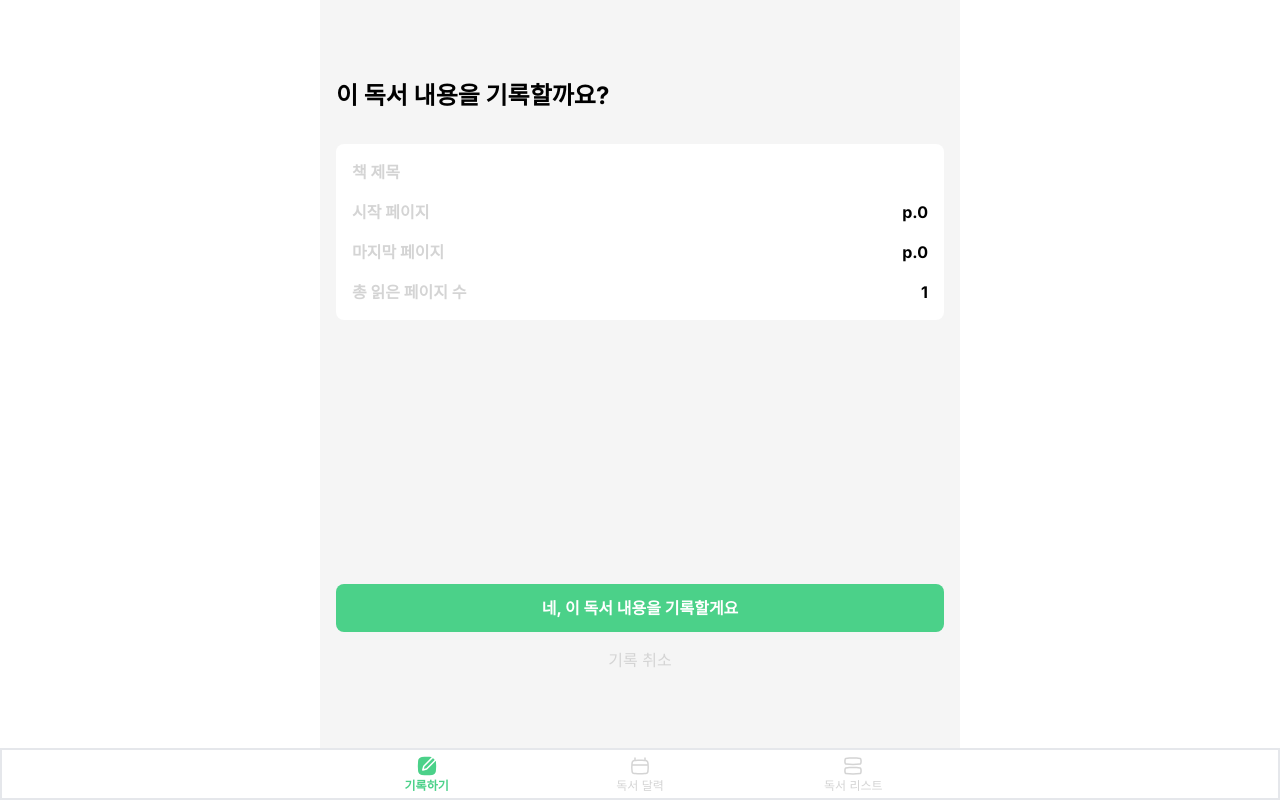
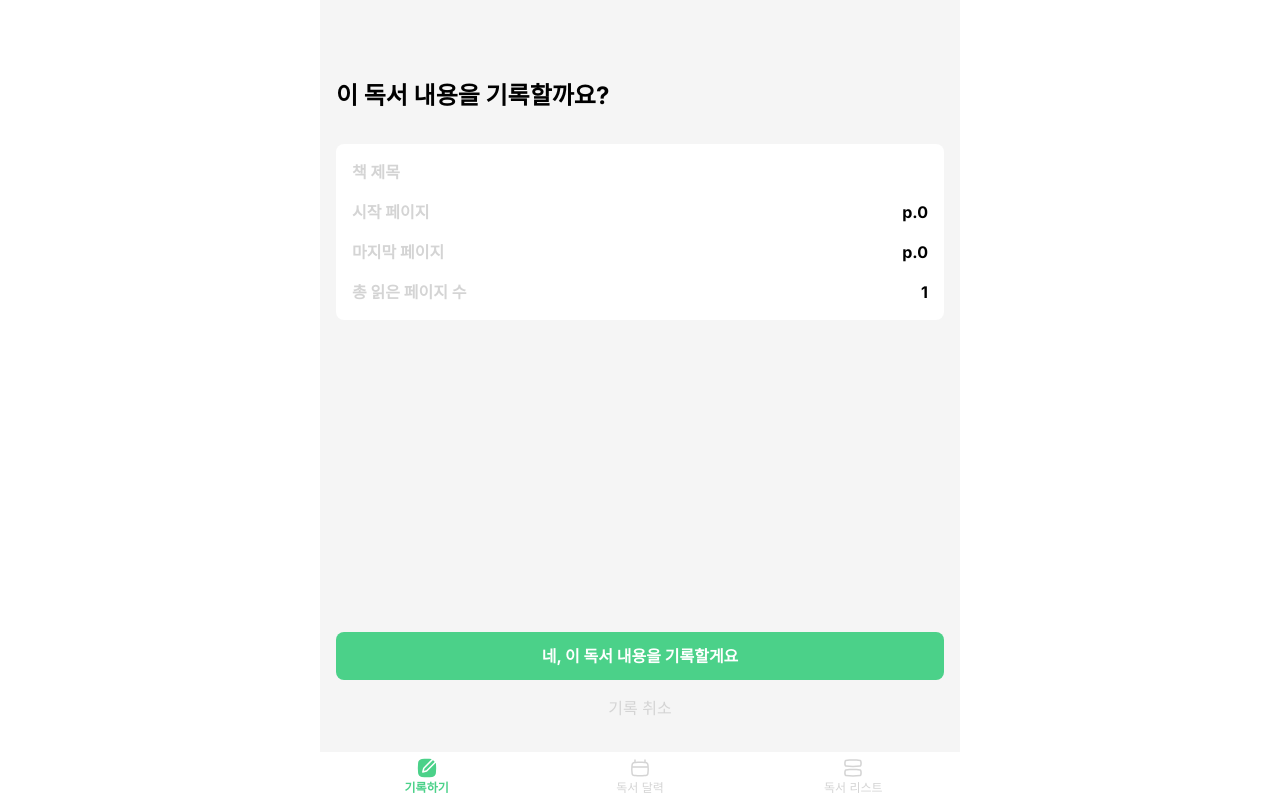
Before and after one commit to MayOwall/book-book, a Next.js app in the folder FE/: page /write/record/create/confirm in a window 1280 px wide. Built offline with nearby package versions, Linux system fonts and the light colour scheme.

Commit message:
fix: Bottombar 컴포넌트가 메인 화면을 일부 가리던 문제 해결

```diff
--- a/FE/app/(home)/layout.tsx
+++ b/FE/app/(home)/layout.tsx
@@ -14,7 +14,7 @@ export default function HomeLayout({
   return (
     <Suspense>
       {modalContent && <Modal>{modalContent}</Modal>}
-      {children}
+      <div className="h-full w-full pb-12">{children}</div>
       <BottomBar />
     </Suspense>
   );
--- a/FE/app/(home)/write/page.tsx
+++ b/FE/app/(home)/write/page.tsx
@@ -47,7 +47,7 @@ export default function Write() {
   }, [selectedBook]);
 
   return (
-    <main className="flex flex-col gap-4">
+    <main className="flex h-full w-full flex-col gap-4">
       <NewBookButton isReadingbookExist={!!readingbooks.length} />
       <ReadingBookShelf
         readingbooks={readingbooks}
@@ -72,7 +72,7 @@ export default function Write() {
         </Link>
       )}
       {selectedBook && !!bookRecords.length && (
-        <div className="w-full rounded-lg bg-white p-4">
+        <div className="w-full overflow-auto rounded-lg bg-white p-4">
           <BookRecordsByDate bookRecords={bookRecords} />
         </div>
       )}
@@ -94,7 +94,7 @@ function NewBookButton({
   isReadingbookExist: boolean;
 }) {
   return (
-    <div className="text-right">
+    <div className="shrink-0 text-right">
       <Link href="/write/book/create">
         <button
           className={`${!isReadingbookExist && "invisible"} text-emerald-400`}
--- a/FE/app/(home)/write/record/create/[title]/page.tsx
+++ b/FE/app/(home)/write/record/create/[title]/page.tsx
@@ -71,7 +71,7 @@ export default function CreateRecord() {
         onChange={handleEndPage}
         placeholder="마지막 페이지를 입력해주세요"
       />
-      <div className="absolute bottom-28 flex w-full flex-col justify-center gap-4">
+      <div className="absolute bottom-4 flex w-full flex-col justify-center gap-4">
         <Button onClick={onSubmit}>페이지 입력 완료</Button>
         <Link href="/write" className="w-full text-center">
           <button className=" text-neutral-400">입력 취소</button>
--- a/FE/app/(home)/write/record/create/confirm/page.tsx
+++ b/FE/app/(home)/write/record/create/confirm/page.tsx
@@ -43,7 +43,7 @@ export default function BookmitCreate() {
         </div>
       </div>
 
-      <div className="absolute bottom-28 flex w-full flex-col justify-center gap-4">
+      <div className="absolute bottom-4 flex w-full flex-col justify-center gap-4">
         <Button onClick={onSubmit}>네, 이 독서 내용을 기록할게요</Button>
         <Link href="/write" className="w-full text-center">
           <button className=" text-neutral-300">기록 취소</button>
--- a/FE/app/layout.tsx
+++ b/FE/app/layout.tsx
@@ -19,8 +19,8 @@ export default function RootLayout({
 }>) {
   return (
     <html lang="ko" className={inter.className}>
-      <body className="flex justify-center">
-        <div className="min-h-screen w-full max-w-screen-sm bg-neutral-100 p-4">
+      <body className="flex h-svh justify-center">
+        <div className="h-full min-h-fit w-full max-w-screen-sm bg-neutral-100 p-4">
           {children}
         </div>
       </body>
--- a/FE/src/components/BottomBar/BottomBar.tsx
+++ b/FE/src/components/BottomBar/BottomBar.tsx
@@ -12,7 +12,7 @@ export default function BottomBar() {
   const currentPath = getCurrentPath(pathname);
 
   return (
-    <nav className="fixed bottom-0 left-0 flex w-lvw justify-center border-2 bg-white text-neutral-300 ">
+    <nav className="fixed bottom-0 left-0 flex w-lvw justify-center bg-white text-neutral-300 ">
       <ul className="flex h-12 w-full max-w-screen-sm">
         <Link href="/write" className="w-full">
           <li className={ITEM_STYLE}>
--- a/FE/src/components/Button/Button.tsx
+++ b/FE/src/components/Button/Button.tsx
@@ -5,7 +5,7 @@ import type { Button } from "@/src/types";
 export default function Button({ children, onClick }: Button) {
   return (
     <button
-      className={`h-12 w-full rounded-lg bg-main font-bold text-white`}
+      className={`h-12 w-full shrink-0 rounded-lg bg-main font-bold text-white`}
       onClick={onClick}
     >
       {children}
--- a/FE/src/components/ReadingBookshelf/ReadingBookshelf.tsx
+++ b/FE/src/components/ReadingBookshelf/ReadingBookshelf.tsx
@@ -7,7 +7,7 @@ export default function ReadingBookShelf({
   onClick,
 }: ReadingBookShelf) {
   return (
-    <div className="flex h-40 w-full gap-4 overflow-auto rounded-lg bg-white p-4">
+    <div className="flex h-40 w-full shrink-0 gap-4 overflow-auto rounded-lg bg-white p-4">
       {readingbooks && readingbooks.length ? (
         <ReadingBookItems
           readingbooks={readingbooks}
```
